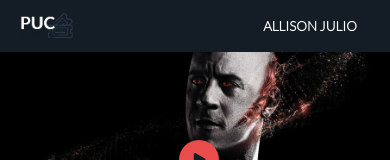
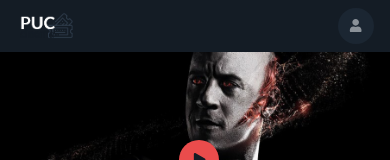
Before and after one commit to allisonjulioo/TicketsOnline, a React (Create React App) app: page / in a window 390 px wide. Shown: the top 160 px of the page. Built offline with nearby package versions, Linux system fonts and the light colour scheme.

Commit message:
Add mobile button rounded

```diff
--- a/src/components/Header/index.jsx
+++ b/src/components/Header/index.jsx
@@ -1,7 +1,8 @@
 import React from "react";
-import "./styles.scss";
+import { FaUser } from "react-icons/fa";
 import Button from "@/components/Button";
 import logo from "@/assets/logo.png";
+import "./styles.scss";
 
 export default () => {
   return (
@@ -10,7 +11,10 @@ export default () => {
         <img src={logo} alt="Bilheteria" />
       </div>
       <div className="user">
-        <Button type="primary">Allison Julio</Button>
+        <Button type="primary mobile">
+          <span className="name">Allison Julio</span>
+          <FaUser />
+        </Button>
       </div>
     </div>
   );
--- a/src/components/Header/styles.scss
+++ b/src/components/Header/styles.scss
@@ -17,6 +17,9 @@
   }
   button {
     margin: 0;
+    svg {
+      display: none;
+    }
   }
   @media (max-width: 981px) {
     height: 52px;
@@ -29,8 +32,23 @@
         height: 28px;
       }
     }
-    button {
-      background: $black !important;
+    .user {
+      button {
+        width: 36px;
+        height: 36px;
+        margin-right: 16px;
+        min-width: 0;
+        border-radius: 50%;
+        background: lighten($black, 4%) !important;
+        .name {
+          display: none;
+        }
+        svg {
+          display: inline;
+          margin: 0;
+          fill: $grey !important;
+        }
+      }
     }
   }
 }
--- a/src/pages/Home/components/Banner/index.jsx
+++ b/src/pages/Home/components/Banner/index.jsx
@@ -24,7 +24,7 @@ export default () => {
         </Button>
         <div className="row">
           <Button type="primary">ingresso</Button>
-          <Button type="outline mobile">
+          <Button type="outline">
             <FaPlay /> <span>trailer</span>
           </Button>
         </div>
--- a/src/pages/Home/components/Banner/styles.scss
+++ b/src/pages/Home/components/Banner/styles.scss
@@ -43,6 +43,9 @@
     .rating {
       margin: 0 0 2em;
     }
+    .mobile {
+      display: none;
+    }
     @media (max-width: 981px) {
       margin: 3em 1em;
       width: 100%;
@@ -66,6 +69,7 @@
         display: none;
       }
       .mobile {
+        display: block;
         position: absolute;
         left: 46%;
         top: -45%;
```
